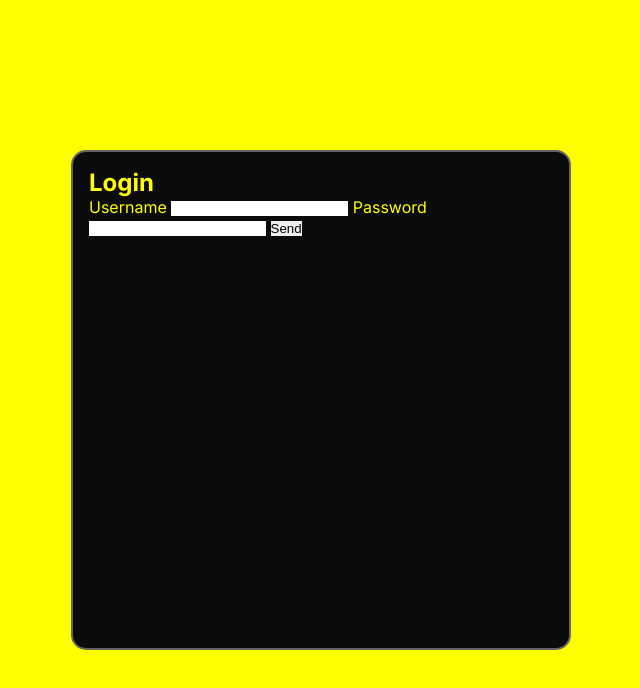
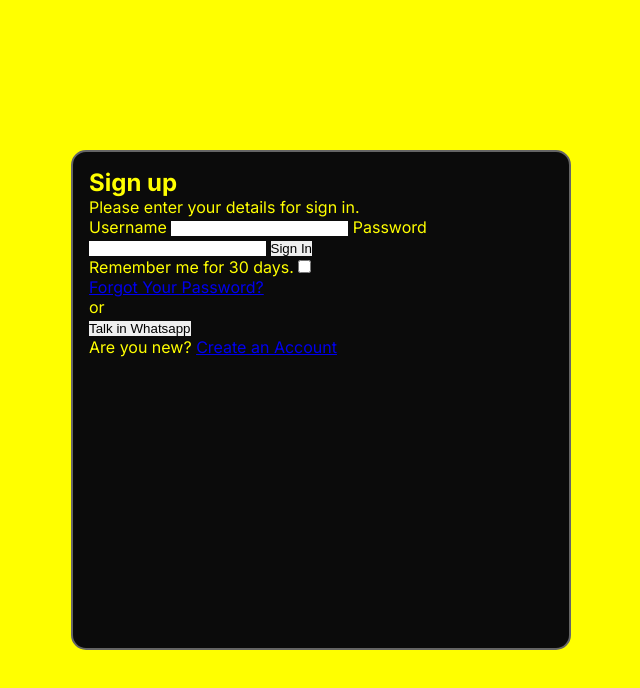
Before and after one commit to albqvictor1508/devops, a plain HTML site: page src/index.html in a window 1280 px wide. Shown: the whole page, without its empty margins (319-959 px from the left). Drawn offline with Linux system fonts and the light colour scheme.

Commit message:
some changes on html

```diff
--- a/src/index.html
+++ b/src/index.html
@@ -4,19 +4,35 @@
     <meta charset="UTF-8">
     <meta name="viewport" content="width=device-width, initial-scale=1.0">
     <link rel="stylesheet" href="assets/css/style.css">
-    <title>Login page</title>
+    <title>Sign up page</title>
 </head>
 <body>
     <main>
-        <h2>Login</h2>
+        <h2>Sign up</h2>
+        <p>Please enter your details for sign in.</p>
         <form>
             <label for="username">Username</label>
-            <input type="text" id="username">
+            <input type="text" id="username" />
             <label for="password">Password</label>
-            <input type="text" id="password">
-            <button type="submit">Send</button>
+            <input type="text" id="password" />
+            <button class="signin-button" type="submit">Sign In</button>
+            <div class="checkbox-forgot-password">
+                <div class="remember-me-checkbox">
+                    Remember me for 30 days.
+                    <input type="checkbox" id="remember-me" name="" />
+                </div>
+                <a href="#">Forgot Your Password?</a>
+            </div>
         </form>
+
+        <p>or</p>
+
+        <button href="#">Talk in Whatsapp</button>
+        <p>Are you new? <a href="#">Create an Account</a></p>
     </main>
+    <aside>
+        <!-- imagem -->
+    </aside>
 </body>
 <script src="assets/js/script.js"></script>
 </html>
```
